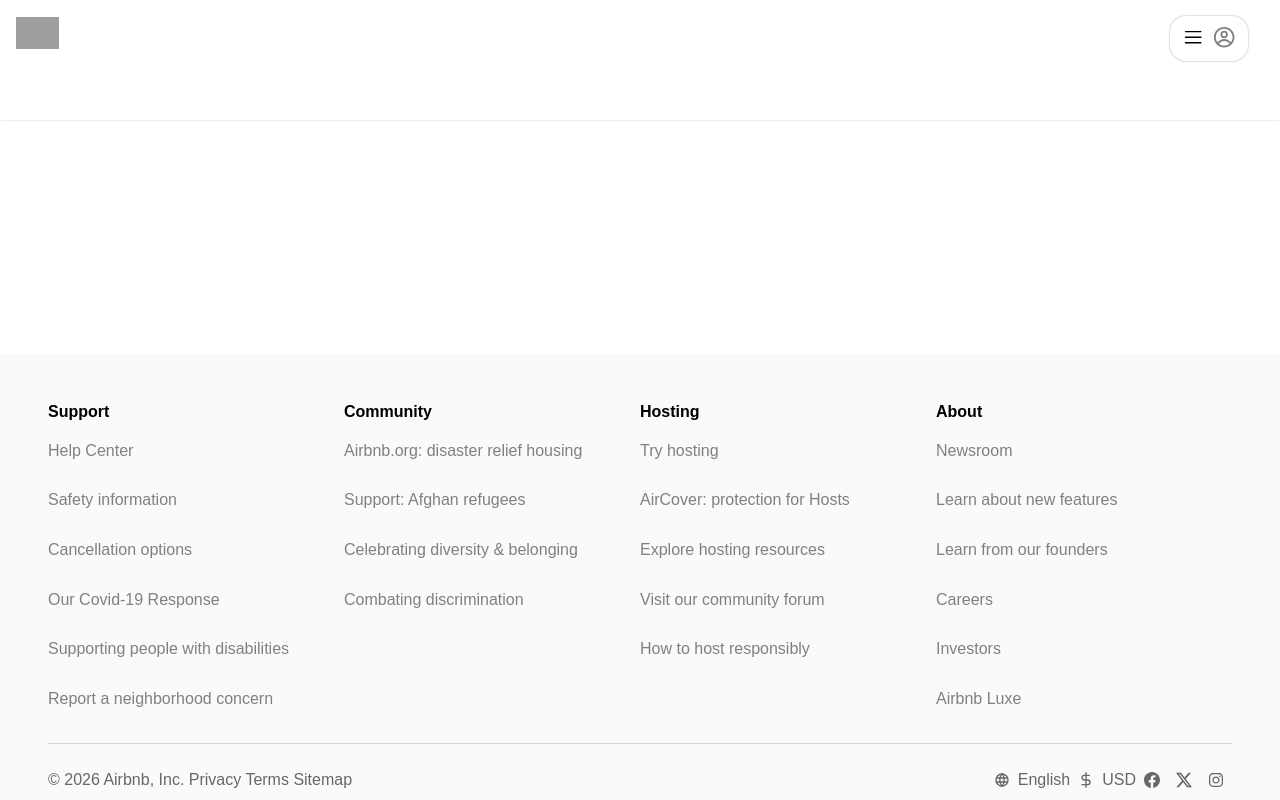
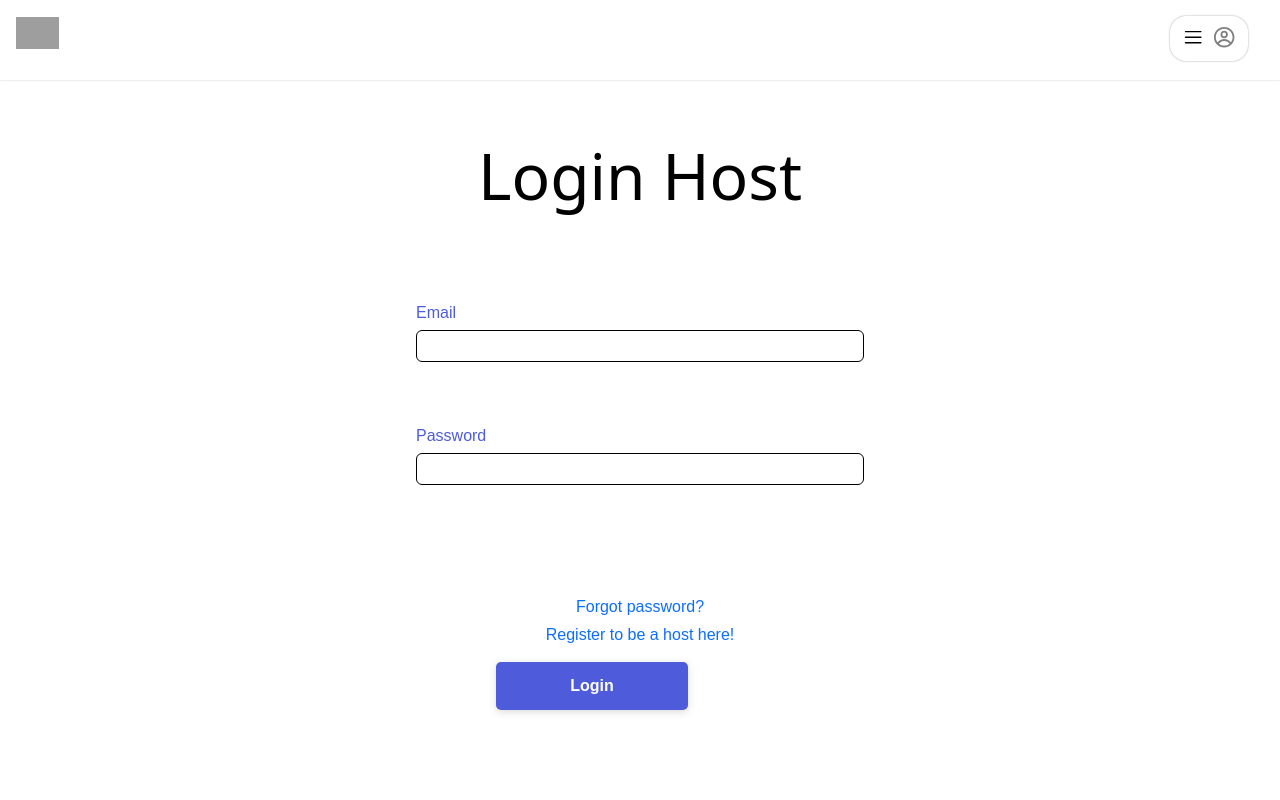
Before and after one commit to Nikhiel-M/Zaio-air-bnb-capstone, a React (Vite) app: page /login-host in a window 1280 px wide. Built offline with nearby package versions, Linux system fonts and the light colour scheme; grey boxes are pictures that could not be loaded.

Commit message:
added login/register host

```diff
--- a/src/App.jsx
+++ b/src/App.jsx
@@ -18,11 +18,13 @@
 import PostBookingPage from "./Pages/PostBookingPage/PostBookingPage";
 import UserListings from "./Pages/UserListings/UserListings";
 import UpdateListingPage from "./Pages/UpdateListingPage/UpdateListingPage";
+import LoginHostPage from "./Pages/LoginHostPage/LoginHostPage";
 import RegisterHostPage from "./Pages/RegisterHostPage/RegisterHostPage";
+
 
 function AppContent() {
   const location = useLocation();
-  const hiddenPaths = ["/login", "/register", "/post-booking", "/user-listings", "/register-host"];
+  const hiddenPaths = ["/login", "/register", "/post-booking", "/user-listings", "/login-host", "/register-host"];
   const hideLayout = hiddenPaths.some(
     (p) => location.pathname === p || location.pathname.startsWith(p + "/"),
   );
@@ -42,6 +44,7 @@
           <Route path="/post-booking" element={<PostBookingPage />} />
           <Route path="/user-listings" element={<UserListings />} />
           <Route path="/user-listings/:id" element={<UpdateListingPage />} />
+          <Route path="/login-host" element={<LoginHostPage />} />
           <Route path="/register-host" element={<RegisterHostPage />} />
         </Routes>
       </div>
--- /dev/null
+++ b/src/Pages/LoginHostPage/LoginHostPage.jsx
@@ -0,0 +1,83 @@
+import React, {useState} from 'react'
+import { LoginContainer, LoginHeader, LoginBody, LoginFooter, LoginForm, LoginTitle, LoginSubtitle, LoginButton } from '../LoginPage/LoginPage.styled'
+import { useNavigate } from 'react-router-dom'
+import { authAPI } from '../../services/api'
+
+const LoginHostPage = () => {
+
+        const [email, setEmail] = useState("");
+        const [password, setPassword] = useState("");
+        const [loading, setLoading] = useState(false);
+        const [error, setError] = useState("");
+        const navigate = useNavigate();
+
+          const handleSubmit = async (e) => {
+            e.preventDefault();
+            setLoading(true);
+            setError("");
+
+            try {
+              await authAPI.login({ email, password });
+              navigate("/");
+            } catch (err) {
+              setError(err.message || "Login failed");
+            } finally {
+              setLoading(false);
+            }
+          };
+
+
+
+  return (
+       <LoginContainer>
+          <LoginHeader>
+            <LoginHeader>
+              <LoginTitle>Login Host</LoginTitle>
+            </LoginHeader>
+          </LoginHeader>
+
+
+          <form onSubmit={handleSubmit}>
+            <LoginBody>
+              <div className="form-container">
+                <LoginSubtitle>Email</LoginSubtitle>
+                <LoginForm
+                  type="email"
+                  value={email}
+                  onChange={(e) => setEmail(e.target.value)}
+                  required
+                />
+              </div>
+
+              <div className="form-container">
+                <LoginSubtitle>Password</LoginSubtitle>
+                <LoginForm
+                  type="password"
+                  value={password}
+                  onChange={(e) => setPassword(e.target.value)}
+                  required
+                />
+              </div>
+
+              {error && <p style={{ color: "red" }}>{error}</p>}
+            </LoginBody>
+
+            <LoginFooter>
+              <LoginSubtitle className="forgot-password">
+                {/* add Forgot password functionality */}
+                <a className="a-tag">Forgot password?</a>
+              </LoginSubtitle>
+              <LoginSubtitle className="forgot-password">
+                <a onClick={() => navigate("/register-host")} className="a-tag">Register to be a host here!</a>
+              </LoginSubtitle>
+
+              <LoginButton type="submit" disabled={loading}>
+                {loading ? "Logging in..." : "Login"}
+              </LoginButton>
+            </LoginFooter>
+          </form>
+        </LoginContainer>
+  )
+}
+
+export default LoginHostPage
--- a/src/Pages/LoginPage/LoginPage.styled.js
+++ b/src/Pages/LoginPage/LoginPage.styled.js
@@ -7,7 +7,7 @@
 justify-content: center;
 align-items: center;
 flex-direction: column;
-height: 100vh;
+height: 90vh;
 width: auto;
 overflow: hidden;
 `
--- a/src/Pages/RegisterHostPage/RegisterHostPage.jsx
+++ b/src/Pages/RegisterHostPage/RegisterHostPage.jsx
@@ -1,11 +1,108 @@
-import React from 'react'
+import React, {useState} from 'react'
+import { useNavigate } from 'react-router-dom'
+import { authAPI } from "../../services/api";
 import { RegisterHostContainer } from './RegisterHostPage.styled'
+import {
+  LoginContainer,
+  LoginHeader,
+  LoginBody,
+  LoginFooter,
+  LoginForm,
+  LoginTitle,
+  LoginSubtitle,
+  LoginButton,
+} from "../LoginPage/LoginPage.styled";
 
 const RegisterHostPage = () => {
+    const [firstName, setFirstName] = useState("");
+  const [lastName, setLastName] = useState("");
+  const [email, setEmail] = useState("");
+  const [password, setPassword] = useState("");
+  const [loading, setLoading] = useState(false);
+  const [error, setError] = useState("");
+  const navigate = useNavigate();
+
+  const handleSubmit = async (e) => {
+    e.preventDefault();
+    setLoading(true);
+    setError("");
+
+    try {
+      await authAPI.registerHost({ firstName, lastName, email, password});
+      navigate("/");
+    } catch (err) {
+      setError(err.message || "Registration failed");
+    } finally {
+      setLoading(false);
+    }
+  };
+
+
   return (
+
     <RegisterHostContainer>
-      <h1>test text</h1>
+         <LoginContainer>
+           <LoginHeader>
+             <LoginHeader>
+               <LoginTitle>Register as Host</LoginTitle>
+             </LoginHeader>
+           </LoginHeader>
+
+           <form onSubmit={handleSubmit}>
+             <LoginBody>
+               <div className="form-container">
+                 <LoginSubtitle>First Name</LoginSubtitle>
+                 <LoginForm
+                   type="text"
+                   value={firstName}
+                   onChange={(e) => setFirstName(e.target.value)}
+                   required
+                 />
+               </div>
+
+               <div className="form-container">
+                 <LoginSubtitle>Last Name</LoginSubtitle>
+                 <LoginForm
+                   type="text"
+                   value={lastName}
+                   onChange={(e) => setLastName(e.target.value)}
+                   required
+                 />
+               </div>
+
+               <div className="form-container">
+                 <LoginSubtitle>Email</LoginSubtitle>
+                 <LoginForm
+                   type="email"
+                   value={email}
+                   onChange={(e) => setEmail(e.target.value)}
+                   required
+                 />
+               </div>
+
+               <div className="form-container">
+                 <LoginSubtitle>Password</LoginSubtitle>
+                 <LoginForm
+                   type="password"
+                   value={password}
+                   onChange={(e) => setPassword(e.target.value)}
+                   required
+                 />
+               </div>
+
+               {error && <p style={{ color: "red" }}>{error}</p>}
+             </LoginBody>
+
+             <LoginFooter>
+
+               <LoginButton type="submit" disabled={loading}>
+                 {loading ? "Registering..." : "Register"}
+               </LoginButton>
+             </LoginFooter>
+           </form>
+         </LoginContainer>
     </RegisterHostContainer>
+
   )
 }
 
--- a/src/components/Profile Section/ProfileSection.jsx
+++ b/src/components/Profile Section/ProfileSection.jsx
@@ -26,6 +26,8 @@
     const checkUserStatus = async () => {
       const token = localStorage.getItem("token");
       if (!token) {
+        setUser(null);
+        setIsHost(false);
         setLoading(false);
         return;
       }
@@ -34,33 +36,35 @@
         setUser(response.user);
         setIsHost(response.user.isHost);
       } catch (error) {
-        // console.error("Error fetching user:", error);
+        setUser(null);
+        setIsHost(false);
       } finally {
         setLoading(false);
       }
     };
 
     checkUserStatus();
-  }, []);
+    // Re-run when location changes (login/logout)
+  }, [location]);
 
   const handleDropDown = () => {
     setIsDropDownOpen(!isDropDownOpen);
   };
 
   const handleBecomeHost = async () => {
-    navigate("/register-host")
+    navigate("/login-host");
   };
 
   const handleLogout = () => {
     authAPI.logout();
+    setUser(null);
+    setIsHost(false);
     navigate("/");
-    setUser(null);
   };
 
   // const handleBookingRoute = () => {
   //   navigate("/post-booking");
   // };
-
 
   const iconPaths = ["/", "/booking", "/locations"];
   const isIconsPage = iconPaths.some(
@@ -70,27 +74,21 @@
   return (
     <ProfileSectionContainer>
       <Container className="profile-section">
-
         {isIconsPage && (
           <>
-        { (
             <h2
               className="host-title"
-            onClick={handleBecomeHost}
-
+              onClick={!isHost ? handleBecomeHost : undefined}
+              style={{ cursor: isHost ? "default" : "pointer" }}
             >
-           Become a host
+              {isHost ? "Welcome host" : "Become a host"}
             </h2>
-        )}
-
-
             {hostMessage && <div className="host-message">{hostMessage}</div>}
             <WorldIconContainer>
               <TbWorld className="world-icon" />
             </WorldIconContainer>
           </>
         )}
-
 
         <DropDown>
           <ProfileContainer onClick={handleDropDown}>
--- a/src/components/Profile Section/ProfileSection.styled.js
+++ b/src/components/Profile Section/ProfileSection.styled.js
@@ -10,6 +10,7 @@
     white-space: nowrap;
     cursor: pointer;
     padding-top: 0.5rem;
+
 
 }
 .host-title-booking{
--- a/src/services/api.js
+++ b/src/services/api.js
@@ -42,8 +42,22 @@
 };
 
 export const authAPI = {
+  // Register user
   register: async (userData) => {
     const response = await apiRequest('/auth/register', {
+      method: 'POST',
+      body: JSON.stringify(userData),
+    });
+
+    if (response.token) {
+      localStorage.setItem('token', response.token);
+    }
+
+    return response;
+  },
+  // Register host
+  registerHost: async (userData) => {
+    const response = await apiRequest('/auth/register-host', {
       method: 'POST',
       body: JSON.stringify(userData),
     });
```
Also changed, not shown: src/Pages/LoginHostPage/LoginHostPage.styled.js (added). Lines whose indentation alone changed are shown as unchanged.
